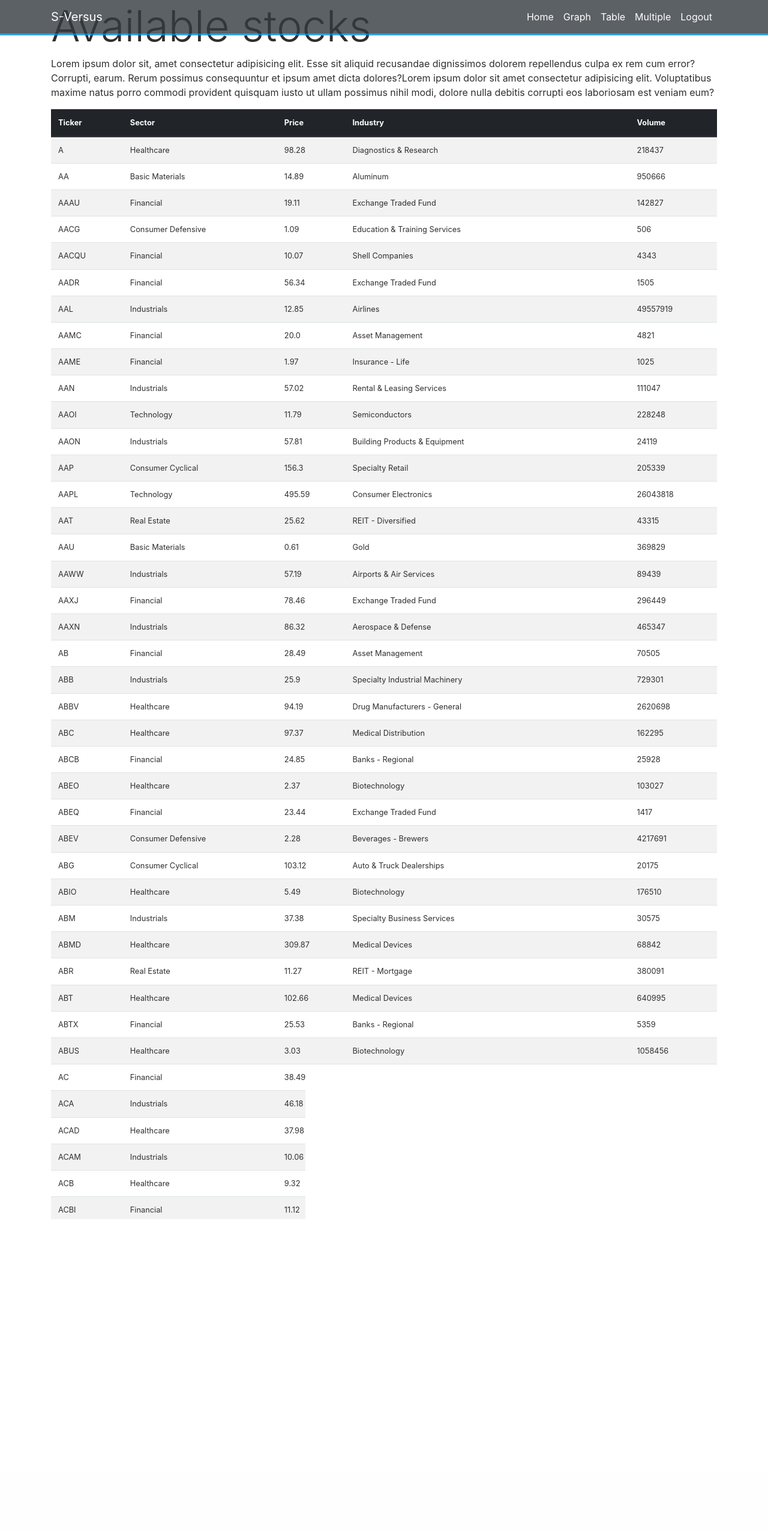
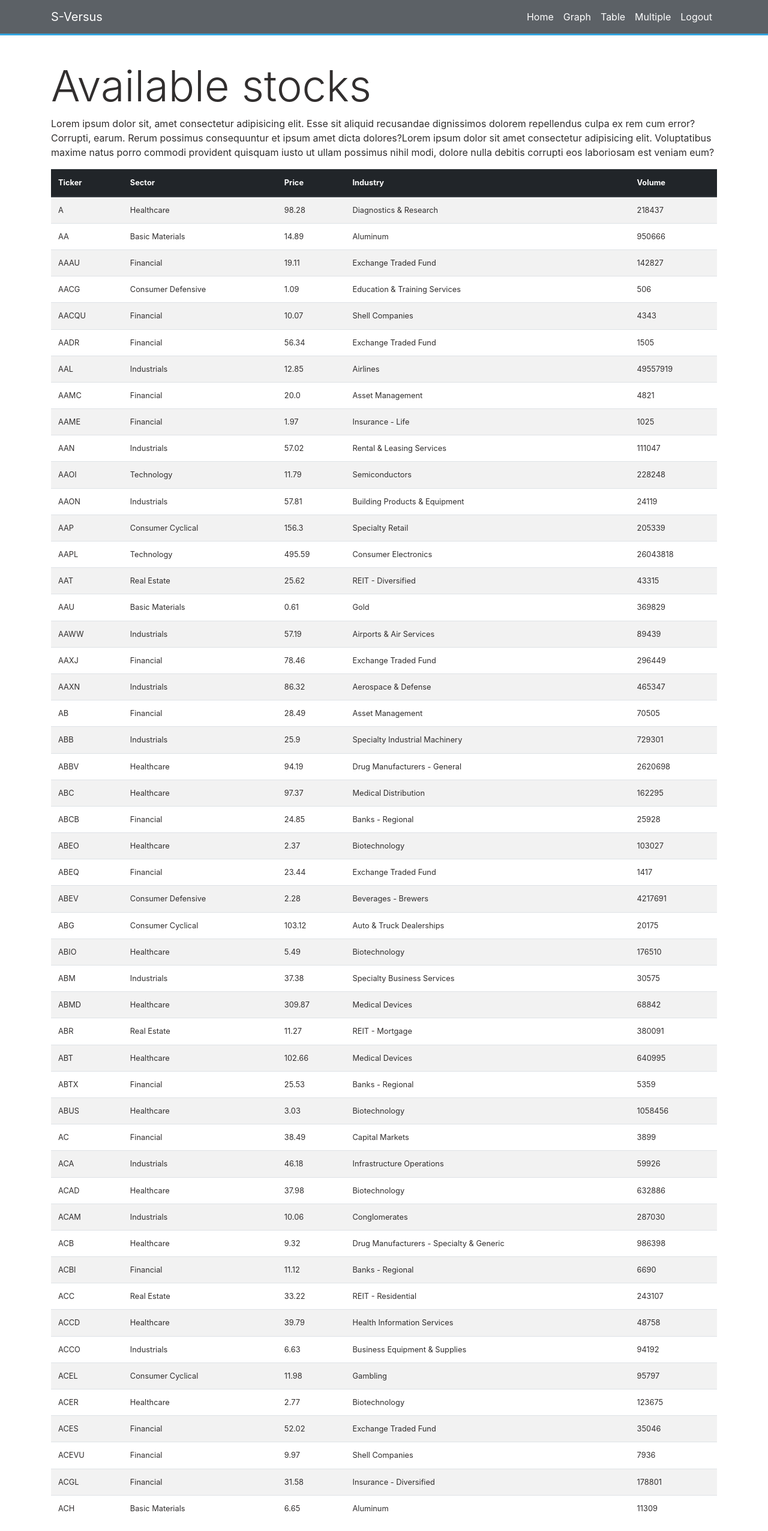
Before and after one commit to webclinic017/Get-the-signals, a Flask app: page /table in a window 1280 px wide. Shown: the whole page at 60% size. Before the commit the page ends 2022 px from the top, so only its background shows below. Run offline with Flask 2, Linux system fonts and the light colour scheme; a user stored in the database is signed in; data comes from the database, SQL or seed files in the repository; parts of the project's set-up code (start-up, migrations or seed data) failed here and were passed over; some libraries are stand-ins or nearby versions.

Commit message:
css, top padding

```diff
--- a/SV/static/style_home.css
+++ b/SV/static/style_home.css
@@ -20,3 +20,7 @@
     display: flex;
     align-items: center;
   }
+
+#home-section{
+  padding-top: 150px;
+}
--- /dev/null
+++ b/SV/static/style_multiple.css
@@ -0,0 +1,3 @@
+#Multiple_page{
+    padding-top: 100px;
+  }
--- /dev/null
+++ b/SV/static/style_table.css
@@ -0,0 +1,3 @@
+#Table_page{
+    padding-top: 100px;
+  }
--- a/SV/templates/register.html
+++ b/SV/templates/register.html
@@ -9,11 +9,10 @@
 
 <body>
 
-
     <div class="row">
 
         <div class="col-sm">
-            <h3 class="display-4">Registration</h3>
+            <h3 class="display-4">Create your S-Versus account </h3>
         </div>
 
         <div class="col-sm">
--- a/SV/templates/table.html
+++ b/SV/templates/table.html
@@ -1,6 +1,11 @@
 {%extends "base.html"%} {%block content%}
 
 <head>
+  <link href="http://127.0.0.1:5000/static/style_table.css" rel="stylesheet" type="text/css">
+  <title>Sversus-Table</title>
+</head>
+
+<body id="Table_page">
   <h1 class="display-3">Available stocks</h1>
 
   <p>Lorem ipsum dolor sit, amet consectetur adipisicing elit. Esse sit aliquid recusandae dignissimos dolorem
@@ -25,6 +30,7 @@
     </tr>
     {% endfor %}
   </table>
+</body>
+{%endblock%}
 
-</head>
-{%endblock%}
+padding-top: 150px;
```
Also changed, not shown: SV/templates/home.html (+6 -6 lines), SV/templates/multiple.html (+6 -8 lines), SV/static/style_register.css (line endings or trailing spaces).
